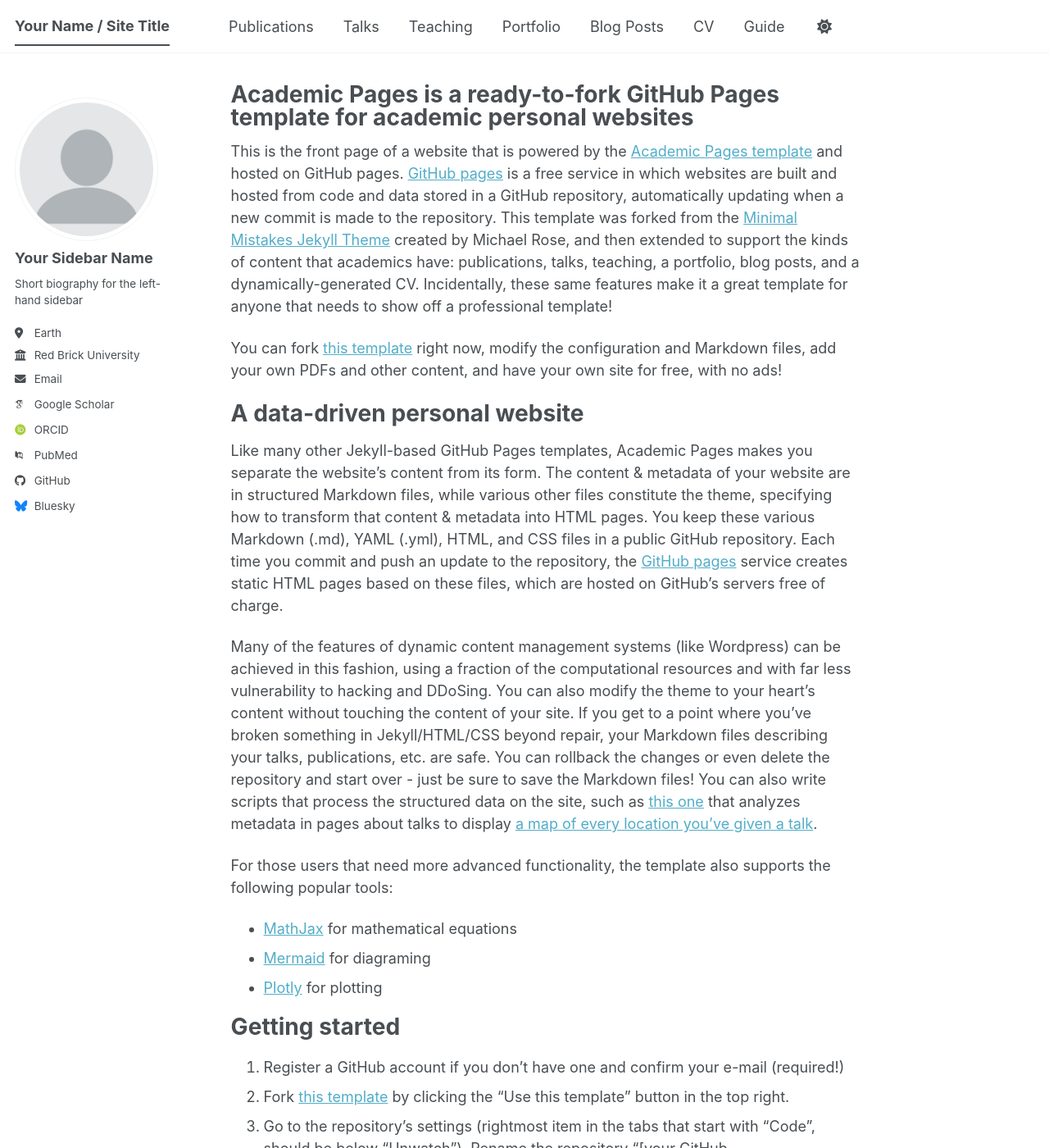
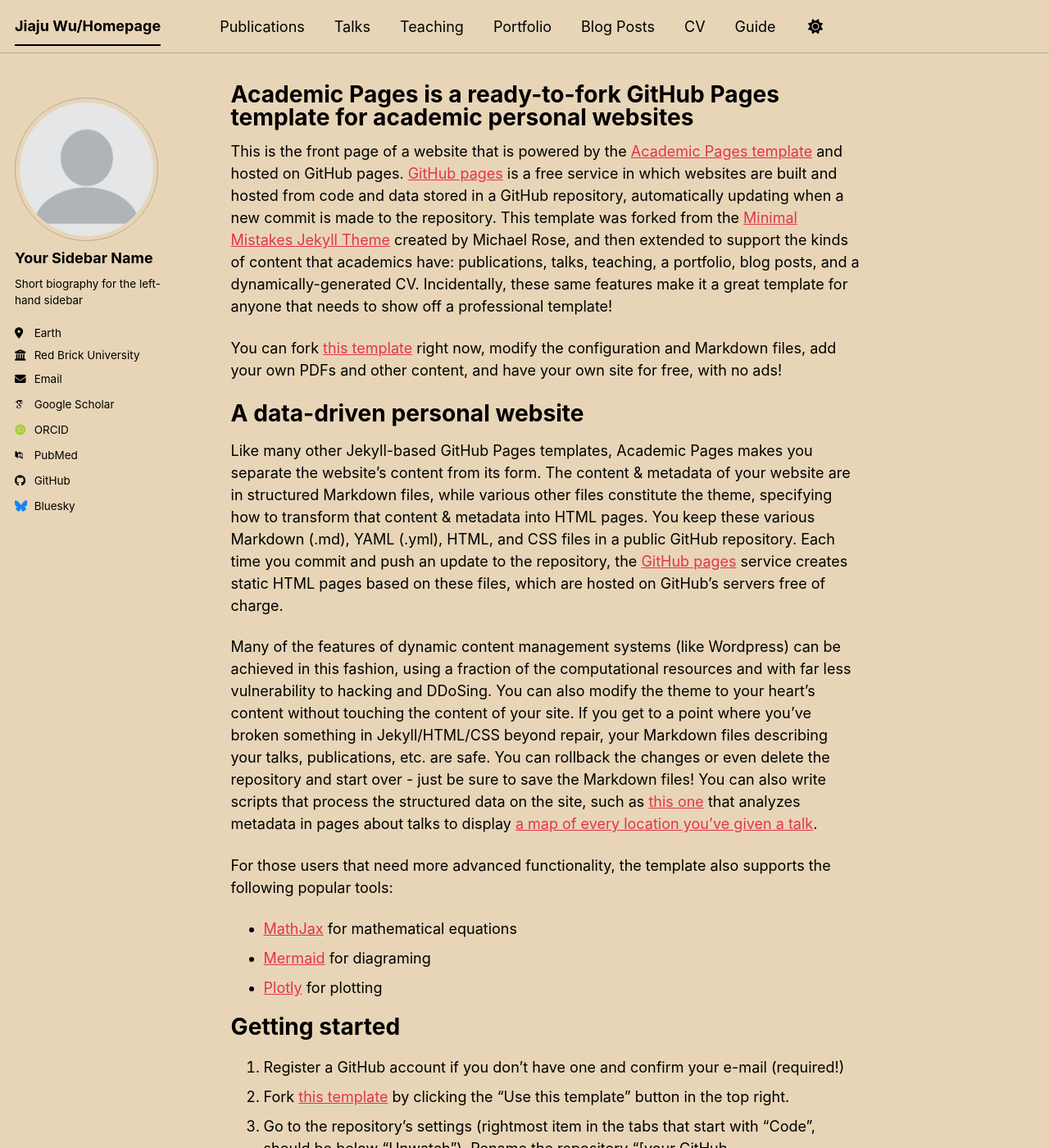
Before and after one commit to spark6464/spark6464.github.io, a Jekyll site: the page built from _pages/about.md, in a window 1280 px wide and 1400 px high. Shown: the whole window at 82% size. Built offline with Jekyll 4.4.1, drawn with Linux system fonts in a browser that asks for light colours; some web fonts are replaced; a script bundle is joined from its source files by our own code; library files that are not in the unit come from our copies; some of the changed text lies outside the part shown.

Commit message:
Update _config.yml

```diff
--- a/_config.yml
+++ b/_config.yml
@@ -7,12 +7,12 @@
 # server process.
 
 # Basic Site Settings
-locale                   : "en-US"
-site_theme               : "default" # The available themes options are "default", "air", "sunrise", "mint", "dirt" and "contrast"
-title                    : "Your Name / Site Title"
+locale                   : "CN"
+site_theme               : "sunrise" # The available themes options are "default", "air", "sunrise", "mint", "dirt" and "contrast"
+title                    : "Jiaju Wu/Homepage"
 title_separator          : "-"
-name                     : &name "Your Name"
-description              : &description "Your Name's academic portfolio"   # Update this with a general description of your site, this is the default if not overridden by a page
+name                     : &name "Jiaju Wu"
+description              : &description "Master student of SYSU"   # Update this with a general description of your site, this is the default if not overridden by a page
 url                      : https://spark6464.github.io # The base hostname & protocol for your site e.g. "https://[your GitHub username].github.io",
                                                            # or if you already have some other page hosted on Github then use "https://[your GitHub username].github.io/[Your Repo Name]"
 baseurl                  : "" # the subpath of your site, e.g. "/blog"
```
